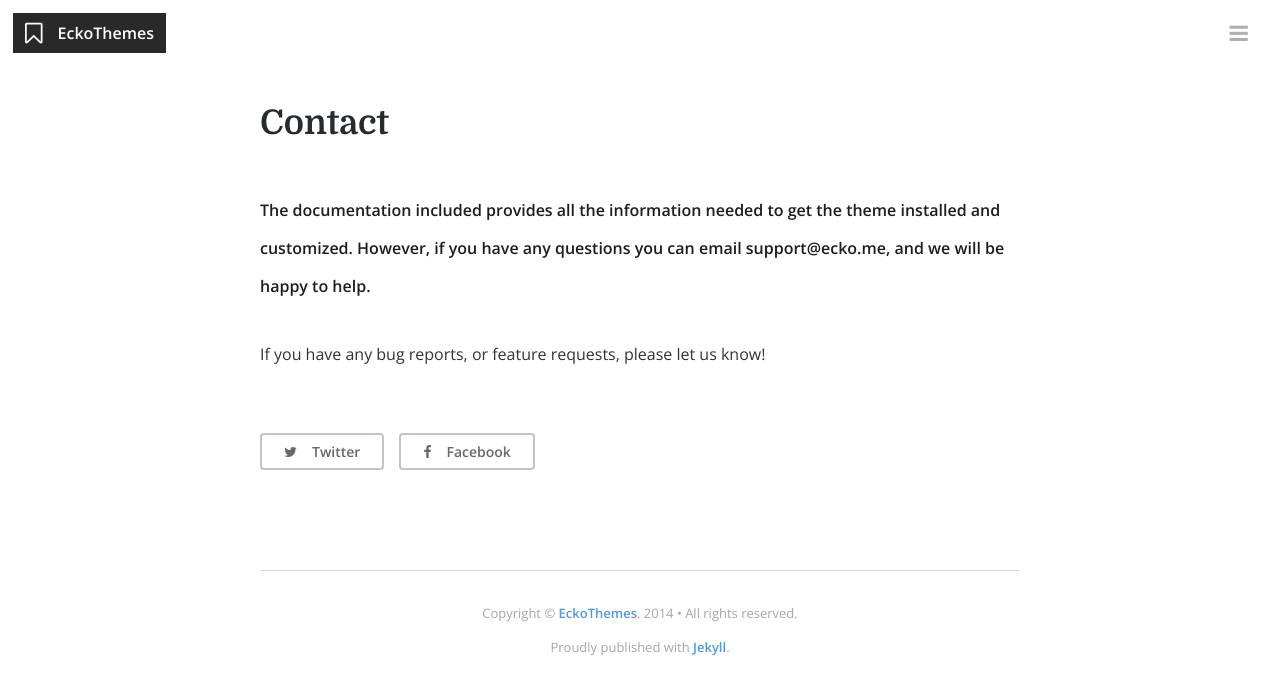
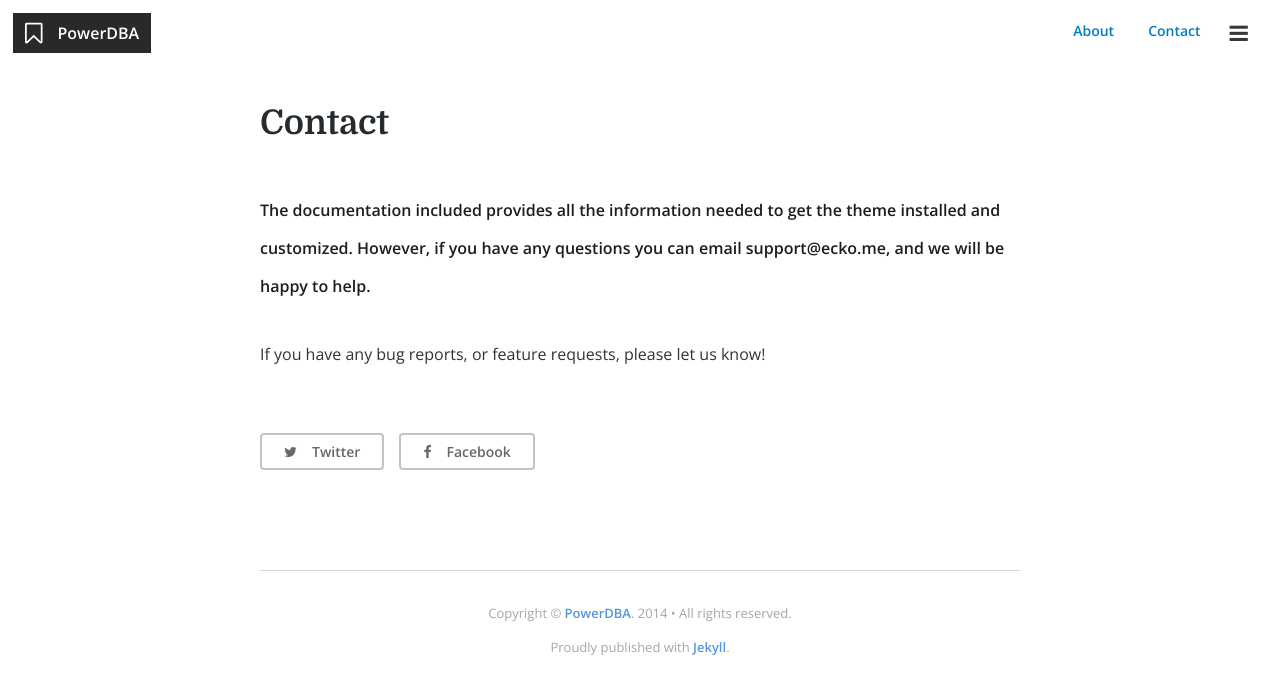
Before and after one commit to PowerDBA/PowerDBA, a Jekyll site: the page built from contact.md, in a window 1280 px wide. Shown: the top 694 px of the page. Built offline with Jekyll 4.4.1, drawn with Linux system fonts in a browser that asks for light colours; nearby versions of some CDN libraries; comment, search, counter and statistics services are not loaded; part of the change alters nothing that is shown.

Commit message:
Config file

```diff
--- a/_config.yml
+++ b/_config.yml
@@ -1,44 +1,41 @@
 
 
 # Site Settings
-title: 						"EckoThemes"
-email: 						"support@ecko.me"
-description: 				"Astro is a content focused responsive theme for the Jekyll blogging platform. Available for purchase at ThemeForest.net."
+title: 						"PowerDBA"
+email: 						""
+description: 				"Surf the Databases with Cloud."
 baseurl: 					""
-url: 						"http://astrojek.ecko.me"
+url: 						"http://PowerDBA.github.io"
 logourl: 					"/assets/img/bloglogo.jpg"
 fa-logo: 					"fa-bookmark-o"
 paginate: 					5
 
 
 # Author Settings
-author_name: 				"Harvey Specter"
-author_url: 				"http://google.com"
-author_bio: 				"Harvey Specter has built a career and reputation by breaking the rules. Harvey's shoot-from-the-hip style has made him an effective lawyer and a slick character."
-author_email: 				"support@ecko.me"
+author_name: 				"Bhuvanesh"
+author_url: 				"http://PowerDBA.github.io"
+author_bio: 				"DBA at Powerupcloud Technologies."
+author_email: 				"R.bhuvanesh@outlook.com"
 author_image: 				"/assets/img/authorimage.jpg"
 
 
 # Social Settings
-twitter_url: 				"http://twitter.com"
-facebook_url: 				"http://facebook.com"
-github_url:  				"http://github.com"
-youtube_url:  				"http://youtube.com"
-dribbble_url:  				"http://dribbble.com"
-googleplus_url: 			"http://google.com/plus"
-instagram_url:  			"http://instagram.com"
-pinterest_url:  			"http://pinterest.com"
-linkedin_url:  				"http://linkedin.com"
+twitter_url: 				"http://twitter.com/BhuvaneshRG"
+facebook_url: 				"http://facebook.com/BhuvaneshRG"
+github_url:  				"http://github.com/BhuvaneshRG"
+googleplus_url: 			"http://google.com/BhuvaneshRG1"
+instagram_url:  			"http://instagram.com/Bhuvanesh_RG"
+linkedin_url:  				"http://linkedin.com/in/BhuvaneshRG"
 
 
 # Theme Settings
-theme_disqus_shortname: 	"ecko"
-theme_google_comments: 		false
+theme_disqus_shortname: 	"PowerDBA Theme"
+theme_google_comments: 		true
 theme_analytics_id: 		"UA-28282324-1"
 theme_analytics_domain: 	"ecko.me"
 theme_reading_time: 		true
-theme_autoload_comments: 	false
-theme_always_show_nav: 		false
+theme_autoload_comments: 	true
+theme_always_show_nav: 		true
 
 
 # SASS Settings
```
